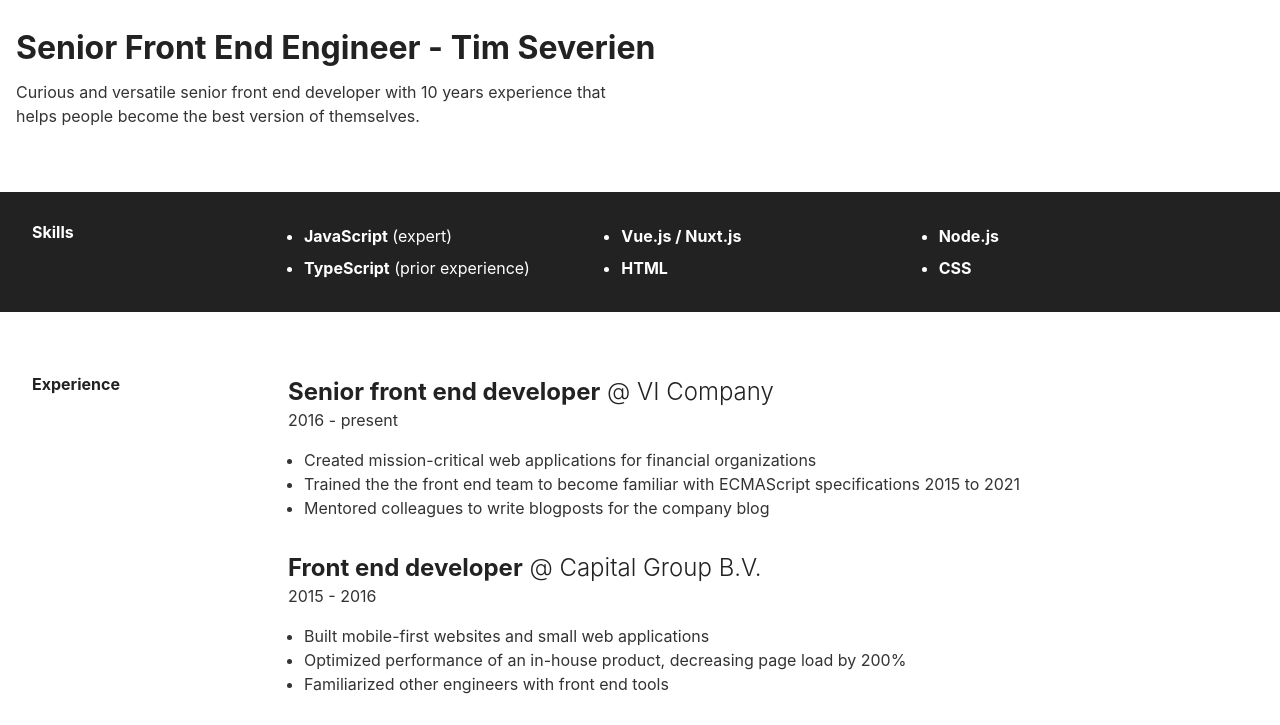
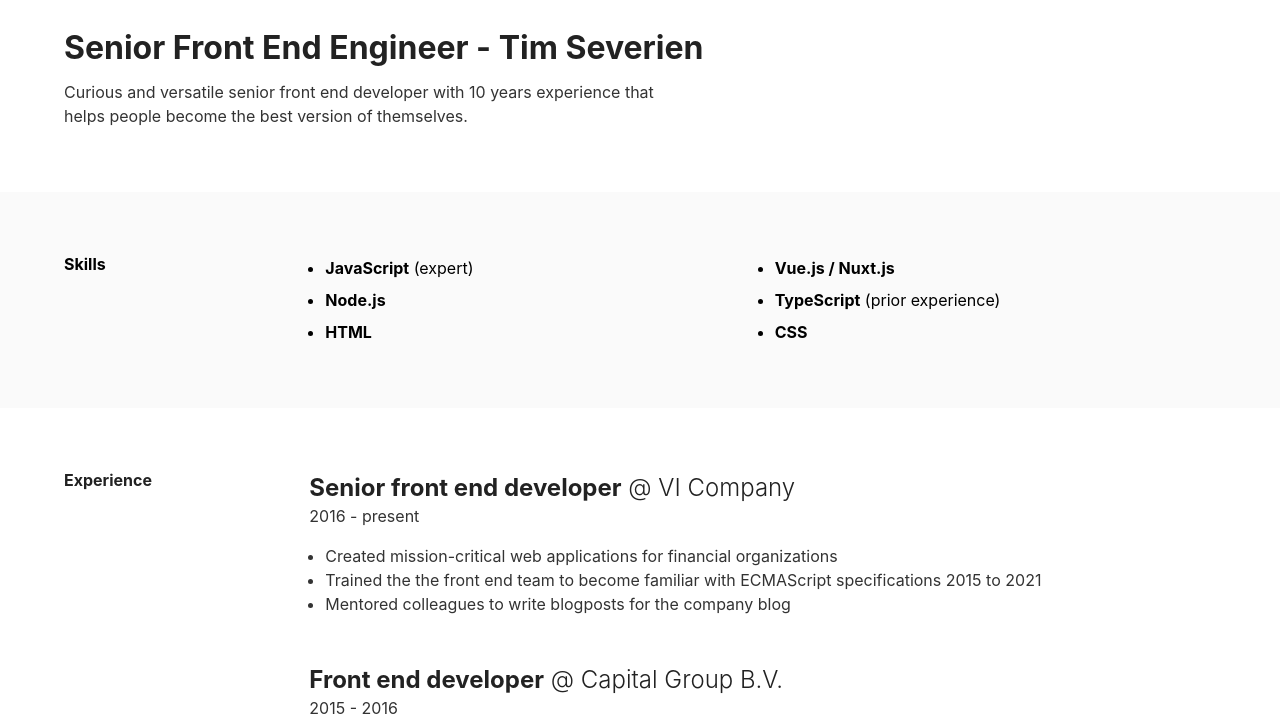
Before and after one commit to timseverien/cv, a website built with Vite: page index.html in a window 1280 px wide. Shown: the top 725 px of the page. Built offline with nearby package versions, Linux system fonts and the light colour scheme.

Commit message:
Tweak styling

```diff
--- a/src/styles/components/activity-list.css
+++ b/src/styles/components/activity-list.css
@@ -4,8 +4,8 @@
   list-style-type: none;
 }
 
-.activity-list__item {
-  margin-bottom: 2rem;
+.activity-list__item:not(:last-child) {
+  margin-bottom: 3rem;
 }
 
 .activity-list ul {
--- a/src/styles/components/header.css
+++ b/src/styles/components/header.css
@@ -1,6 +1,6 @@
 .header {
   padding-block: 2rem;
-  padding-inline: 1rem;
+  padding-inline: 4rem;
 }
 
 .header__content {
--- a/src/styles/components/section.css
+++ b/src/styles/components/section.css
@@ -1,6 +1,5 @@
 .section {
   display: grid;
-  gap: 2rem;
   margin-block-end: 2rem;
 
   background-color: var(--theme-color-background);
@@ -9,14 +8,14 @@
 
 @media screen {
   .section {
-    padding: 2rem;
-    margin-block-end: none;
+    padding: 4rem;
+    margin-block-end: 0;
   }
 
   .section:nth-child(even) {
-    --theme-color-background: #222;
-    --theme-color-heading: #fff;
-    --theme-color-text: #fff;
+    --theme-color-background: #fafafa;
+    --theme-color-heading: #000;
+    --theme-color-text: #000;
   }
 }
 
--- a/src/styles/settings/theme.css
+++ b/src/styles/settings/theme.css
@@ -2,5 +2,5 @@
   --theme-color-background: #fff;
   --theme-color-heading: #222;
   --theme-color-text: #333;
-  --theme-color-text--active: #4cf;
+  --theme-color-text--active: #0ac;
 }
```
